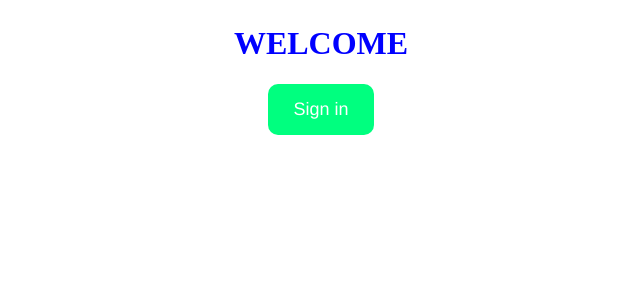
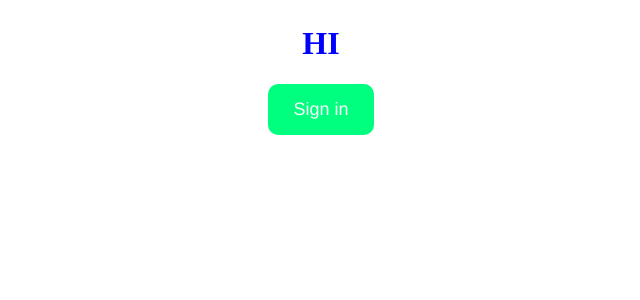
Before and after one commit to vivek-sale/fynd-project, a FastAPI app: template templates/unprotected/homepage.html in a window 1280 px wide. Shown: the top 300 px of the page, without its empty margins (319-959 px from the left). Run offline with FastAPI, Linux system fonts and the light colour scheme; the template is opened without the code that fills it, so the values that code supplies are empty; parts of the project's set-up code (start-up, migrations or seed data) failed here and were passed over.

Commit message:
Change in homepage

```diff
--- a/templates/unprotected/homepage.html
+++ b/templates/unprotected/homepage.html
@@ -28,7 +28,7 @@
 </head>
 <body>
     <div style="text-align: center;">
-        <h1 style="margin-top: 2%;text-shadow: yellowgreen;color: blue;"><strong>WELCOME</strong></h1>
+        <h1 style="margin-top: 2%;text-shadow: yellowgreen;color: blue;"><strong>HI</strong></h1>
         <button id="user-button" class="Sign-in" onclick="window.location.href='/login';"> Sign in </button>
     </div>
 </body>
```
